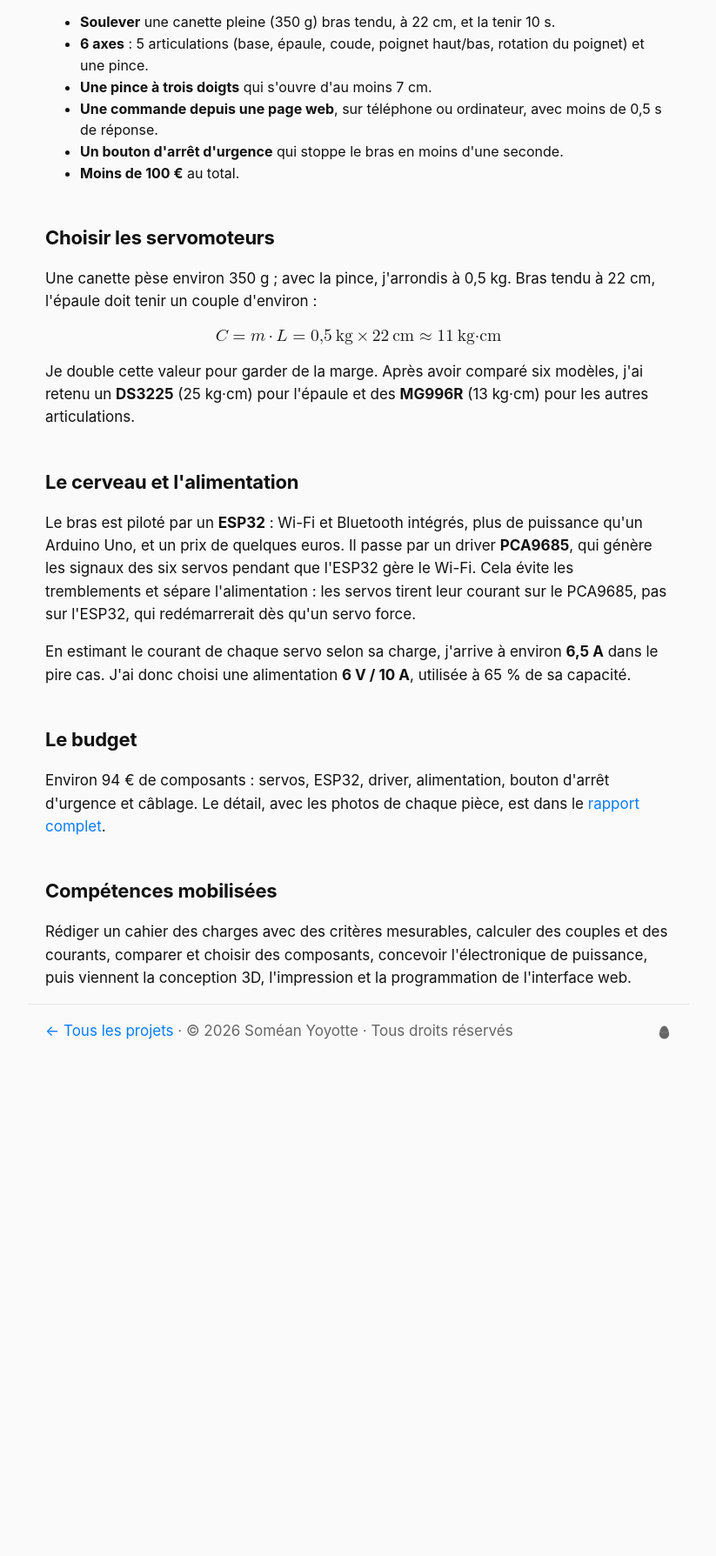
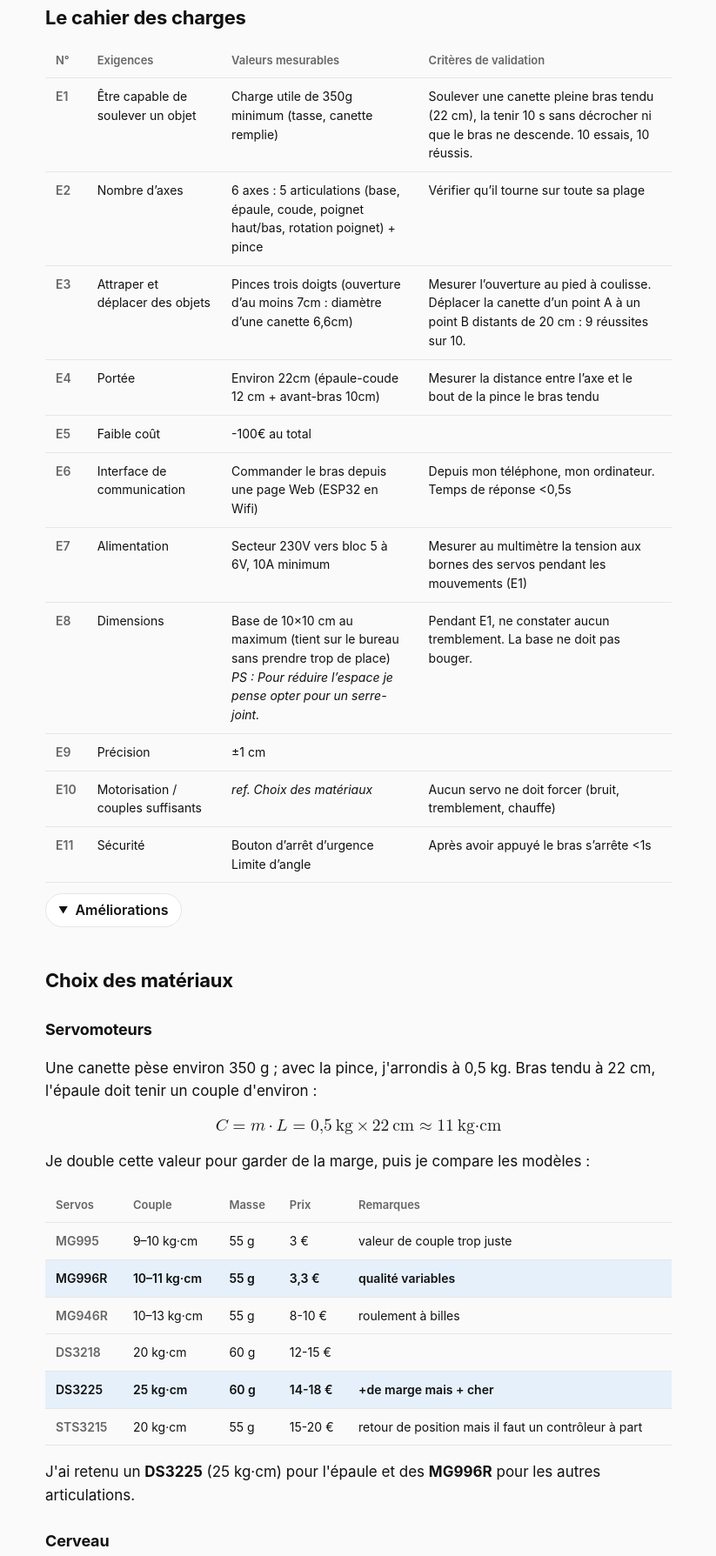
Before and after one commit to farkuup/farkuup.github.io, a plain HTML site: page zobray.html in a window 1280 px wide. Shown: the part 946-2735 px from the top of the page at 87% size, without its empty margins (228-1051 px from the left). Before the commit the page ends 2162 px from the top, so only its background shows below. Drawn offline with Linux system fonts and the light colour scheme.

Commit message:
Page Zobray : carte du rapport sous les bulles, cahier des charges en tableau, choix des matériaux
Améliorations dans un menu déroulant, partie compétences retirée.

Co-Authored-By: Claude Opus 5.5 <noreply@anthropic.com>
Claude-Session: https://claude.ai/code/session_01LuYLbNuUq6SkzE1RXhfvRC

```diff
--- a/zobray.html
+++ b/zobray.html
@@ -8,7 +8,24 @@
 <link rel="stylesheet" href="style.css?v=15">
 <link rel="stylesheet" href="extras.css?v=6">
 <style>
-  .rapport { display: inline-block; margin: 6px 0 4px; font-weight: 600; }
+  .rapport { display: flex; align-items: center; gap: 16px; margin: 28px 0 8px; padding: 16px 18px; color: var(--fg); background: var(--card); border: 1px solid var(--line); border-radius: 14px; transition: transform .15s ease, box-shadow .15s ease, border-color .15s ease; }
+  .rapport:hover { transform: translateY(-3px); box-shadow: 0 12px 30px rgba(0,0,0,.08); border-color: var(--fg); }
+  .rapport svg { width: 34px; height: 34px; flex: none; color: var(--fg); }
+  .rapport .t { display: block; font-weight: 700; font-size: 17px; letter-spacing: -.01em; }
+  .rapport .s { display: block; font-size: 14px; color: var(--muted); }
+  .rapport .go { margin-left: auto; flex: none; width: 36px; height: 36px; border-radius: 50%; background: var(--fg); color: var(--bg); display: grid; place-items: center; font-size: 18px; transition: transform .15s ease; }
+  .rapport:hover .go { transform: translateX(3px); }
+  .scroll { overflow-x: auto; margin: 8px 0 12px; }
+  .scroll table { margin: 0; min-width: 560px; font-size: 14px; }
+  .scroll td:first-child, .scroll th:first-child { white-space: nowrap; color: var(--muted); font-weight: 600; }
+  details.amelio { margin: 4px 0 20px; }
+  details.amelio summary { cursor: pointer; list-style: none; display: inline-flex; align-items: center; gap: 8px; font-weight: 600; padding: 6px 14px; border: 1px solid var(--line); border-radius: 999px; background: var(--card); user-select: none; }
+  details.amelio summary::-webkit-details-marker { display: none; }
+  details.amelio summary::before { content: "▼"; font-size: 11px; transition: transform .2s ease; }
+  details.amelio[open] summary::before { transform: rotate(180deg); }
+  details.amelio summary:hover { border-color: var(--fg); }
+  h3 { font-size: 18px; margin: 26px 0 6px; letter-spacing: -.01em; }
+  tr.retenu td { font-weight: 600; color: var(--fg) !important; background: color-mix(in srgb, var(--accent) 8%, transparent); }
   .math { text-align: center; margin: 18px 0; font-size: 20px; }
   .math math { font-size: 1.15em; }
 </style>
@@ -16,11 +33,12 @@
 <body class="page">
 <main class="wrap narrow">
   <a class="back" href="index.html">← Tous les projets</a>
-  <p><a class="rapport" href="docs/Rapport-Zobray.pdf">Lien vers le rapport complet →</a></p>
   <p class="kicker">Projet perso · 2026 · En cours</p>
   <h1><i>Zobray</i></h1>
   <p class="lead">Un bras robotique de bureau à 6 axes, inspiré de DUM-E, le bras qui assiste Tony Stark dans <i>Iron Man</i>. Son nom vient du créole : « squelette ».</p>
   <ul class="tags big"><li>ESP32</li><li>PCA9685</li><li>Servomoteurs</li><li>Impression 3D</li><li>Calcul de couple</li></ul>
+
+  <a class="rapport" href="docs/Rapport-Zobray.pdf" target="_blank" rel="noopener"><svg viewBox="0 0 24 24" aria-hidden="true"><path fill="currentColor" d="M6.2 1h8.6L20 6.2v15.3a1.5 1.5 0 0 1-1.5 1.5H6.2a1.5 1.5 0 0 1-1.5-1.5v-19A1.5 1.5 0 0 1 6.2 1z"/><path d="M14.6 1.2v4.3a.8.8 0 0 0 .8.8h4.4M8 11h8.6M8 14.6h8.6M8 18.2h5.6" fill="none" stroke="var(--card)" stroke-width="1.4" stroke-linecap="round"/></svg><span><span class="t">Lien vers le rapport complet</span><span class="s">PDF · 6 pages · cahier des charges, calculs, achats</span></span><span class="go" aria-hidden="true">→</span></a>
 
   <h2>L'idée</h2>
   <p>Dans la fiction, DUM-E réagit, prend des initiatives et aide Stark dans ses créations. Les estimations de son coût tournent autour de 150 000 € : je veux en faire une version réduite et abordable.</p>
@@ -30,29 +48,57 @@
   <p>Des bras existent déjà, comme les Waveshare RoArm-M2-S (208,99 €) ou RoArm-M1 (329,99 €). Mais ils coûtent jusqu'à trois fois mon budget, et surtout ils ne me laisseraient pas concevoir mon propre robot. Le but est aussi d'apprendre : calculs, mesures, conception et impression. Un kit préassemblé ne m'apporterait pas cette expérience.</p>
 
   <h2>Le cahier des charges</h2>
-  <ul>
-    <li><b>Soulever</b> une canette pleine (350 g) bras tendu, à 22 cm, et la tenir 10 s.</li>
-    <li><b>6 axes</b> : 5 articulations (base, épaule, coude, poignet haut/bas, rotation du poignet) et une pince.</li>
-    <li><b>Une pince à trois doigts</b> qui s'ouvre d'au moins 7 cm.</li>
-    <li><b>Une commande depuis une page web</b>, sur téléphone ou ordinateur, avec moins de 0,5 s de réponse.</li>
-    <li><b>Un bouton d'arrêt d'urgence</b> qui stoppe le bras en moins d'une seconde.</li>
-    <li><b>Moins de 100 €</b> au total.</li>
-  </ul>
+  <div class="scroll"><table>
+      <tr><th>N°</th><th>Exigences</th><th>Valeurs mesurables</th><th>Critères de validation</th></tr>
+      <tr><td>E1</td><td>Être capable de soulever un objet</td><td>Charge utile de 350g minimum (tasse, canette remplie)</td><td>Soulever une canette pleine bras tendu (22 cm), la tenir 10 s sans décrocher ni que le bras ne descende. 10 essais, 10 réussis.</td></tr>
+      <tr><td>E2</td><td>Nombre d’axes</td><td>6 axes : 5 articulations (base, épaule, coude, poignet haut/bas, rotation poignet) + pince</td><td>Vérifier qu’il tourne sur toute sa plage</td></tr>
+      <tr><td>E3</td><td>Attraper et déplacer des objets</td><td>Pinces trois doigts (ouverture d’au moins 7cm : diamètre d’une canette 6,6cm)</td><td>Mesurer l’ouverture au pied à coulisse. Déplacer la canette d’un point A à un point B distants de 20 cm : 9 réussites sur 10.</td></tr>
+      <tr><td>E4</td><td>Portée</td><td>Environ 22cm (épaule-coude 12 cm + avant-bras 10cm)</td><td>Mesurer la distance entre l’axe et le bout de la pince le bras tendu</td></tr>
+      <tr><td>E5</td><td>Faible coût</td><td>-100€ au total</td><td></td></tr>
+      <tr><td>E6</td><td>Interface de communication</td><td>Commander le bras depuis une page Web (ESP32 en Wifi)</td><td>Depuis mon téléphone, mon ordinateur. Temps de réponse &lt;0,5s</td></tr>
+      <tr><td>E7</td><td>Alimentation</td><td>Secteur 230V vers bloc 5 à 6V, 10A minimum</td><td>Mesurer au multimètre la tension aux bornes des servos pendant les mouvements (E1)</td></tr>
+      <tr><td>E8</td><td>Dimensions</td><td>Base de 10×10 cm au maximum (tient sur le bureau sans prendre trop de place)<br><i>PS : Pour réduire l’espace je pense opter pour un serre-joint.</i></td><td>Pendant E1, ne constater aucun tremblement. La base ne doit pas bouger.</td></tr>
+      <tr><td>E9</td><td>Précision</td><td>±1 cm</td><td></td></tr>
+      <tr><td>E10</td><td>Motorisation / couples suffisants</td><td><i>ref. Choix des matériaux</i></td><td>Aucun servo ne doit forcer (bruit, tremblement, chauffe)</td></tr>
+      <tr><td>E11</td><td>Sécurité</td><td>Bouton d’arrêt d’urgence<br>Limite d’angle</td><td>Après avoir appuyé le bras s’arrête &lt;1s</td></tr>
+  </table></div>
+  <details class="amelio">
+    <summary>Améliorations</summary>
+    <div class="scroll"><table>
+      <tr><th>N°</th><th>Améliorations</th><th>Valeurs mesurables</th><th>Critères de validation</th></tr>
+      <tr><td>A1</td><td>Pouvoir jouer aux échecs avec des niveaux de difficulté variés (mesurable en point Elo)</td><td>Géré par Stockfish, le bras bouge simplement les pièces.</td><td>Jouer une partie complète sans aucune pièce renversée</td></tr>
+      <tr><td>A2</td><td>Reconnaître des objets (gommes, stylo, Raspberry, etc.)</td><td>Caméra embarquée, une dizaine d’objets reconnus</td><td>+80% de réussite (sur 20 essais)</td></tr>
+      <tr><td>A3</td><td>Comprendre les ordres et les interpréter</td><td>Commandes à la voix. API ? Micro intégrée ? Via l’interface ?</td><td>10 ordres simples bien exécutés</td></tr>
+      <tr><td>A4</td><td>Proposer des solutions, des initiatives</td><td></td><td></td></tr>
+      <tr><td>A5</td><td>Dessiner, la pince tient un stylo.</td><td></td><td>Dessiner une maison sans rature et sans dépasser</td></tr>
+    </table></div>
+  </details>
 
-  <h2>Choisir les servomoteurs</h2>
+  <h2>Choix des matériaux</h2>
+  <h3>Servomoteurs</h3>
   <p>Une canette pèse environ 350 g ; avec la pince, j'arrondis à 0,5 kg. Bras tendu à 22 cm, l'épaule doit tenir un couple d'environ :</p>
   <p class="math"><math display="block"><mi>C</mi><mo>=</mo><mi>m</mi><mo>·</mo><mi>L</mi><mo>=</mo><mn>0,5</mn><mtext>&#8239;kg</mtext><mo>×</mo><mn>22</mn><mtext>&#8239;cm</mtext><mo>≈</mo><mn>11</mn><mtext>&#8239;kg·cm</mtext></math></p>
-  <p>Je double cette valeur pour garder de la marge. Après avoir comparé six modèles, j'ai retenu un <b>DS3225</b> (25 kg·cm) pour l'épaule et des <b>MG996R</b> (13 kg·cm) pour les autres articulations.</p>
+  <p>Je double cette valeur pour garder de la marge, puis je compare les modèles :</p>
+  <div class="scroll"><table>
+      <tr><th>Servos</th><th>Couple</th><th>Masse</th><th>Prix</th><th>Remarques</th></tr>
+      <tr><td>MG995</td><td>9–10 kg·cm</td><td>55 g</td><td>3 €</td><td>valeur de couple trop juste</td></tr>
+      <tr class="retenu"><td>MG996R</td><td>10–11 kg·cm</td><td>55 g</td><td>3,3 €</td><td>qualité variables</td></tr>
+      <tr><td>MG946R</td><td>10–13 kg·cm</td><td>55 g</td><td>8-10 €</td><td>roulement à billes</td></tr>
+      <tr><td>DS3218</td><td>20 kg·cm</td><td>60 g</td><td>12-15 €</td><td></td></tr>
+      <tr class="retenu"><td>DS3225</td><td>25 kg·cm</td><td>60 g</td><td>14-18 €</td><td>+de marge mais + cher</td></tr>
+      <tr><td>STS3215</td><td>20 kg·cm</td><td>55 g</td><td>15-20 €</td><td>retour de position mais il faut un contrôleur à part</td></tr>
+  </table></div>
+  <p>J'ai retenu un <b>DS3225</b> (25 kg·cm) pour l'épaule et des <b>MG996R</b> pour les autres articulations.</p>
 
-  <h2>Le cerveau et l'alimentation</h2>
-  <p>Le bras est piloté par un <b>ESP32</b> : Wi-Fi et Bluetooth intégrés, plus de puissance qu'un Arduino Uno, et un prix de quelques euros. Il passe par un driver <b>PCA9685</b>, qui génère les signaux des six servos pendant que l'ESP32 gère le Wi-Fi. Cela évite les tremblements et sépare l'alimentation : les servos tirent leur courant sur le PCA9685, pas sur l'ESP32, qui redémarrerait dès qu'un servo force.</p>
-  <p>En estimant le courant de chaque servo selon sa charge, j'arrive à environ <b>6,5 A</b> dans le pire cas. J'ai donc choisi une alimentation <b>6 V / 10 A</b>, utilisée à 65 % de sa capacité.</p>
+  <h3>Cerveau</h3>
+  <p>Le bras est piloté par un <b>ESP32</b> : Wi-Fi et Bluetooth intégrés, plus de puissance qu'un Arduino Uno, et un prix de quelques euros. Il passe par un driver <b>PCA9685</b>, qui génère les signaux des six servos pendant que l'ESP32 gère le Wi-Fi. Cela évite les tremblements, réduit le nombre de fils et laisse 16 ports pour ajouter des axes plus tard.</p>
+
+  <h3>Alimentation</h3>
+  <p>Les servos tirent leur courant sur le PCA9685, pas sur l'ESP32, qui redémarrerait dès qu'un servo force. En estimant le courant de chaque servo selon sa charge, j'arrive à environ <b>6,5 A</b> dans le pire cas, bras tendu avec la canette. J'ai donc choisi une alimentation <b>6 V / 10 A</b>, utilisée à 65 % de sa capacité. 6 V, c'est le meilleur compromis entre la plage des servos (jusqu'à 6,8 V), leur couple qui augmente avec la tension, et le PCA9685, recommandé jusqu'à 6 V.</p>
 
   <h2>Le budget</h2>
   <p>Environ 94 € de composants : servos, ESP32, driver, alimentation, bouton d'arrêt d'urgence et câblage. Le détail, avec les photos de chaque pièce, est dans le <a href="docs/Rapport-Zobray.pdf">rapport complet</a>.</p>
 
-  <h2>Compétences mobilisées</h2>
-  <p>Rédiger un cahier des charges avec des critères mesurables, calculer des couples et des courants, comparer et choisir des composants, concevoir l'électronique de puissance, puis viennent la conception 3D, l'impression et la programmation de l'interface web.</p>
 </main>
 <footer class="wrap narrow"><p><a href="index.html">← Tous les projets</a> · © 2026 Soméan Yoyotte · Tous droits réservés</p></footer>
 <script src="extras.js?v=9"></script>
```
